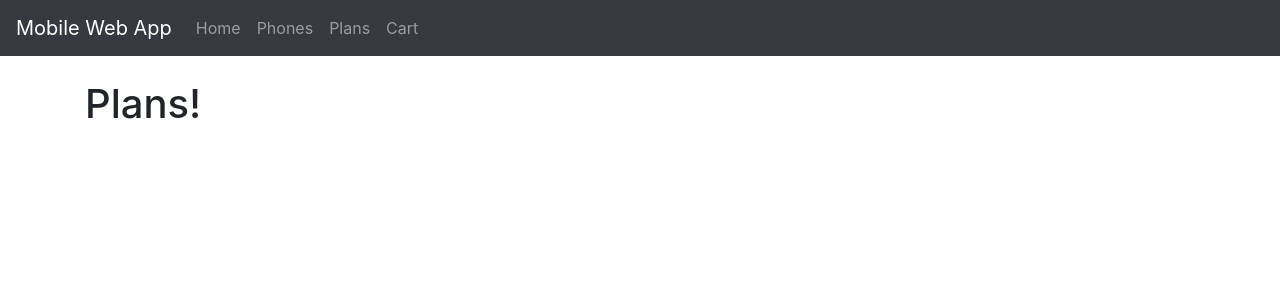
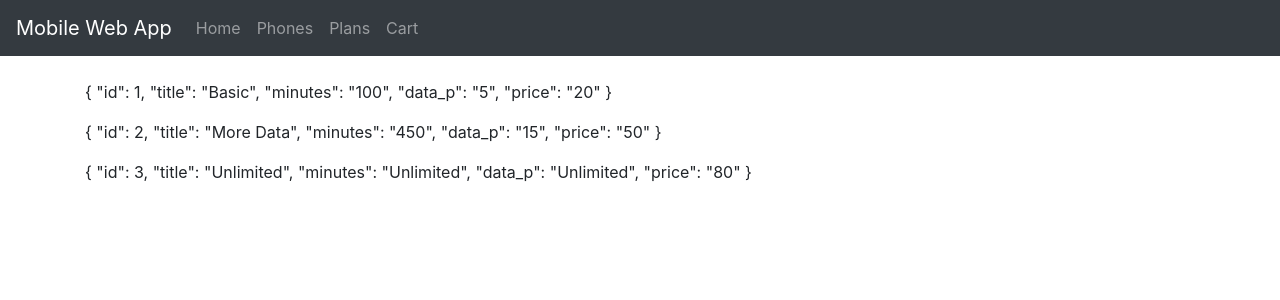
Before and after one commit to jtrob704/CELL-RWD, an Angular app in the folder Iteration 2/: page /plans in a window 1280 px wide. Shown: the top 300 px of the page. Built offline with nearby package versions, Linux system fonts and the light colour scheme.

Commit message:
Added mock plans and plan service

```diff
--- a/Iteration 2/src/app/mock-plans.ts
+++ b/Iteration 2/src/app/mock-plans.ts
@@ -1,2 +1,7 @@
-export class MockPlans {
-}
+import { Plan } from './plan';
+
+export const PLANS: Plan[] = [
+    {id: 1, title: 'Basic', minutes: '100', data_p: '5', price: '20'},
+    {id: 2, title: 'More Data', minutes: '450', data_p: '15', price: '50'},
+    {id: 3, title: 'Unlimited', minutes: 'Unlimited', data_p: 'Unlimited', price: '80'}
+];
--- a/Iteration 2/src/app/phones/phones.component.html
+++ b/Iteration 2/src/app/phones/phones.component.html
@@ -1,7 +1,5 @@
-<div class="search-box">
-    <input id="filter" type="text" placeholder="Search" />
-    <i id="filtersubmit" class="fa fa-search"></i>
-</div>
+<input id="filter" type="text" placeholder="Search" />
+<i id="filtersubmit" class="fa fa-search"></i>
 <div class="card-deck">
     <div class="card" *ngFor="let phone of phones">
         <img class="card-img-top" src="{{phone.img}}" alt="{{phone.title}}" (click)="navigateTo('/details/'+phone.id)">
--- /dev/null
+++ b/Iteration 2/src/app/plan.service.ts
@@ -0,0 +1,25 @@
+import { Injectable } from '@angular/core';
+import { Observable, of } from 'rxjs';
+import { Plan } from './plan';
+import { PLANS } from './mock-plans';
+
+@Injectable({
+  providedIn: 'root',
+})
+
+export class PlanService {
+
+  constructor() { }
+  getAllPlans(): Observable<Plan[]> {
+    return of(PLANS);
+  }
+
+  getPlan(id: number): Observable<Plan> {
+    const plan = PLANS.filter(plans => plans.id === id);
+
+    if (plan.length === 1) {
+      return of(plan[0]);
+    }
+    throw new Error('Plan does not exist');
+  }
+}
--- a/Iteration 2/src/app/plan.ts
+++ b/Iteration 2/src/app/plan.ts
@@ -1,2 +1,7 @@
 export class Plan {
+    id: number;
+    title: string;
+    minutes: string;
+    data_p: string;
+    price: string;
 }
--- a/Iteration 2/src/app/plans/plans.component.html
+++ b/Iteration 2/src/app/plans/plans.component.html
@@ -1 +1,3 @@
-<h1>Plans!</h1>
+<div *ngFor="let plan of plans">
+    <p>{{plan | json}}</p>
+</div>
--- a/Iteration 2/src/app/plans/plans.component.ts
+++ b/Iteration 2/src/app/plans/plans.component.ts
@@ -1,11 +1,26 @@
-import { Component } from '@angular/core';
+import { Component, OnInit, ViewEncapsulation } from '@angular/core';
+import { Router } from '@angular/router';
+import { Plan } from '../plan';
+import { PlanService } from '../plan.service';
 
 @Component({
   selector: 'app-plans',
   templateUrl: './plans.component.html',
-  styleUrls: ['./plans.component.css']
+  styleUrls: ['./plans.component.css'],
+  encapsulation:
+  ViewEncapsulation.None
 })
 
-export class PlansComponent {
-  title = 'plans';
+export class PlansComponent implements OnInit {
+  plans: Plan[];
+
+  constructor(private planService: PlanService, private router: Router) { }
+
+  navigateTo(route: string): void {
+    this.router.navigate([route]);
+  }
+
+  ngOnInit() {
+    this.planService.getAllPlans().subscribe(plans => this.plans = plans, err => console.log(err));
+  }
 }
```
Also changed, not shown: Iteration 2/src/app/phone.ts (+5 -5 lines), 1 other file (tests, documents, lock files or other folders).
